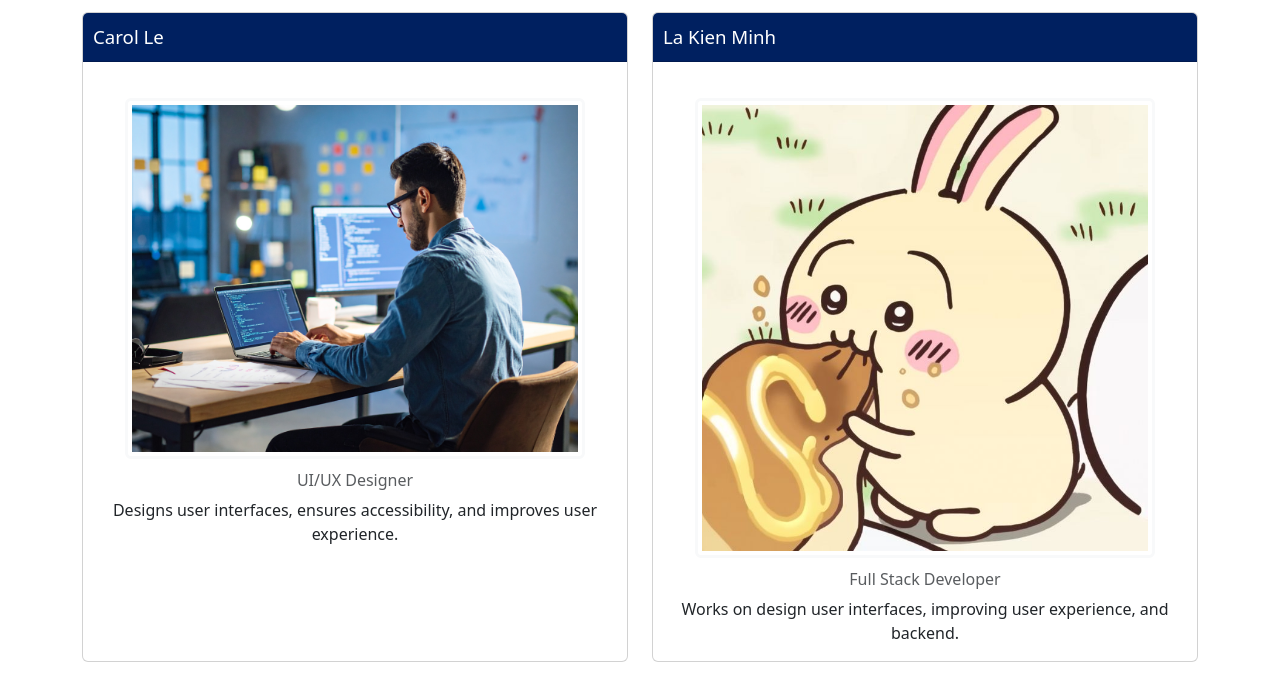
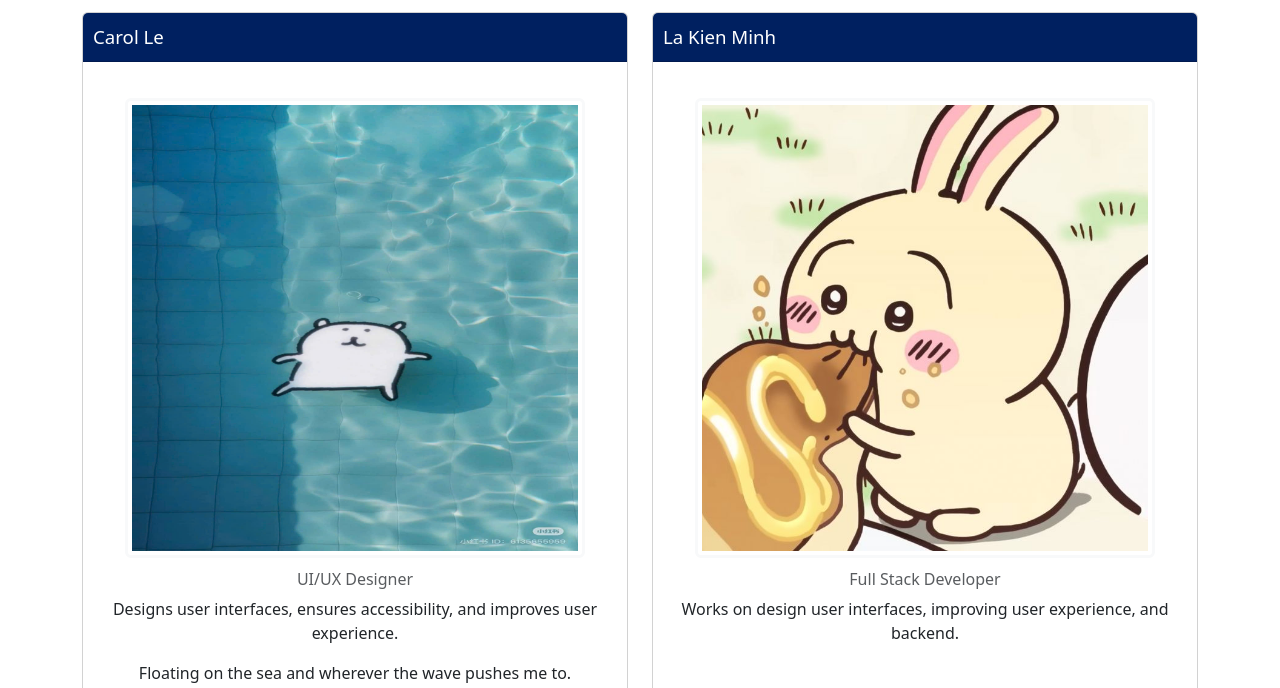
Before and after one commit to giabao06/cosc3060-teamintro, a plain HTML site: page index.html in a window 1280 px wide. Shown: the part 1127-1815 px from the top of the page. Drawn offline with nearby package versions, Linux system fonts and the light colour scheme.

Commit message:
picture update

```diff
--- a/index.html
+++ b/index.html
@@ -82,9 +82,10 @@
                             </div>
                             <div class="card-body text-center">
                                 <!-- Portrait photo placeholder -->
-                                <img src="./assets/avatar-placeholder-3.jpg" alt="Team Member's fullname" class="rounded img-thumbnail border-3 border-light mb-3" width="460">
+                                <img src="./assets/James.png" alt="Le Anh KKhoi" class="rounded img-thumbnail border-3 border-light mb-3" width="460">
                                 <h6 class="card-subtitle mb-2 text-muted">UI/UX Designer</h6>
                                 <p class="card-text">Designs user interfaces, ensures accessibility, and improves user experience.</p>
+                                <p class="card-text">Floating on the sea and wherever the wave pushes me to.</p>
                             </div>
                         </div>
                     </div>
```
